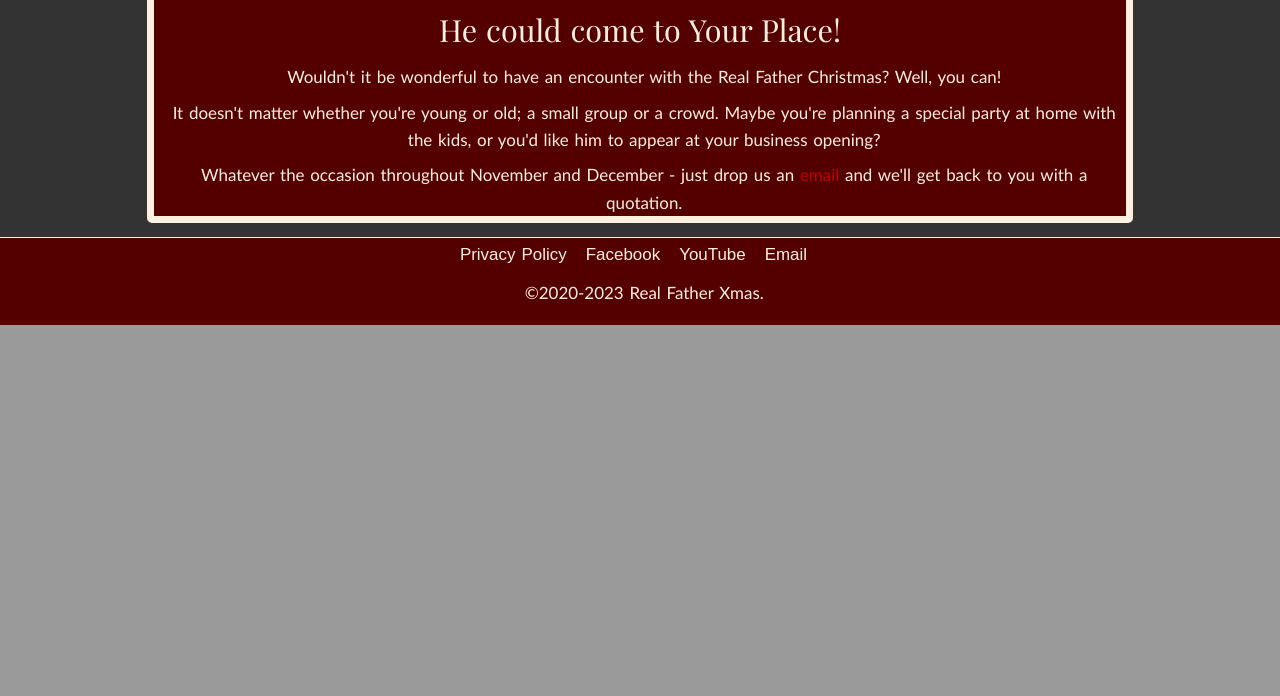
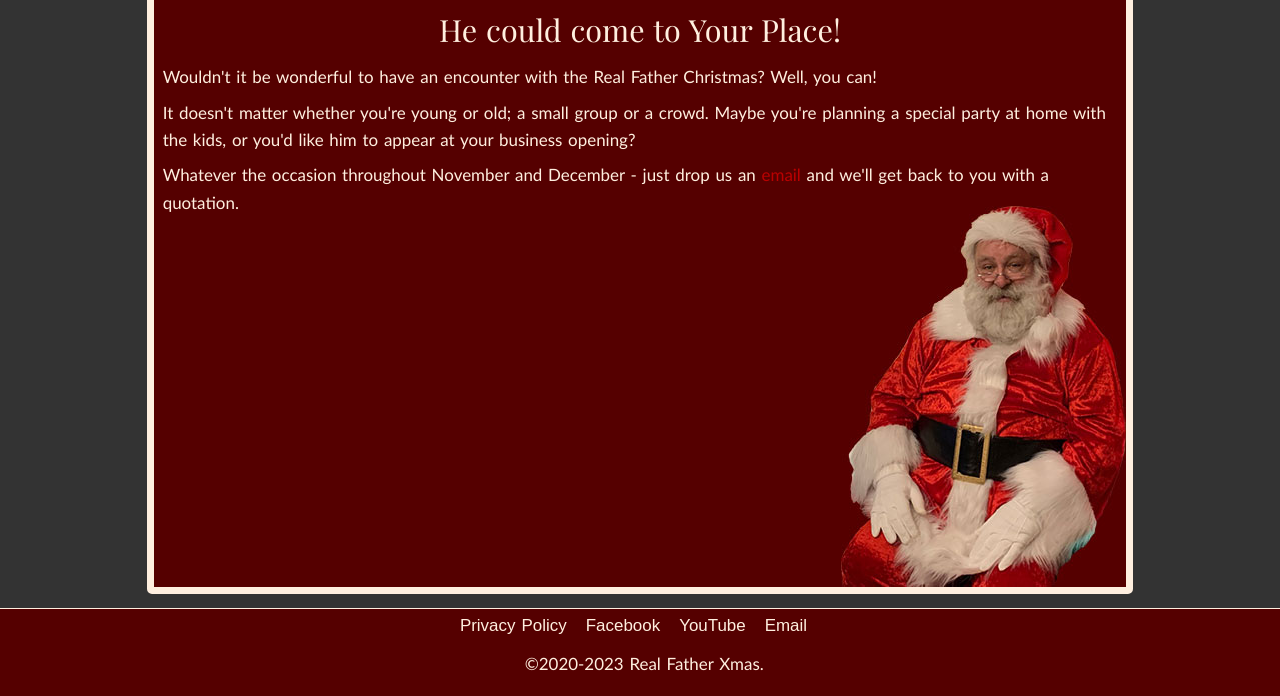
Before and after one commit to nielsencs/RealFatherXmas, a PHP site: page /inPerson in a window 1280 px wide. Shown: the part 711-1407 px from the top of the page. Before the commit the page ends 1036 px from the top, so only its background shows below. Run offline with PHP 8.4, Linux system fonts and the light colour scheme; some web fonts are replaced.

Commit message:
restore missing Mr C! & tidy

```diff
--- a/site/footer.php
+++ b/site/footer.php
@@ -3,7 +3,6 @@
 
 
     <footer>
-        <!-- <a href="https://www.facebook.com/realfatherxmas" target="_blank"><img src="images/Facebook.png" alt="Find us on facebook"></a> -->
         <ul class="nav">
             <li><a href="privacy">Privacy Policy</a></li>
             <li><a href="https://www.facebook.com/realfatherxmas" target="_blank">Facebook</a></li>
--- a/site/header.php
+++ b/site/header.php
@@ -18,7 +18,6 @@
         rel="stylesheet">
 
     <link rel="canonical" href="https://www.realfatherxmas.com">
-    <!-- <link rel="stylesheet" type="text/css" href="styles/standard.css"> -->
     <link rel="stylesheet" type="text/css" href="styles/style.css">
 
     <?php
--- a/site/inPerson.php
+++ b/site/inPerson.php
@@ -21,7 +21,7 @@ if ($bForm) {
         </div>
 
     </div>
-    <div class="item width_100 back_darkred">
+    <div class="item width_100 MrCBackground">
         <h2>He could come to Your Place!</h2>
         <p>Wouldn't it be wonderful to have an encounter with the Real Father Christmas? Well, you can!</p>
         <p>It doesn't matter whether you're young or old; a small group or a crowd.
--- a/site/styles/style.css
+++ b/site/styles/style.css
@@ -281,8 +281,14 @@ a:hover {
     width: 100%;
 }
 
-.back_darkred {
+.MrCBackground {
     background-color: var(--clr-darkred);
+    /* background-color: #4c150e; */
+    background-image: url(/images/IMG_6537_SittingCutout.jpg);
+    background-position: bottom right;
+    background-repeat: no-repeat;
+    min-height: 587px;
+    text-align: left;
 }
 
 .greenGrad {
```
